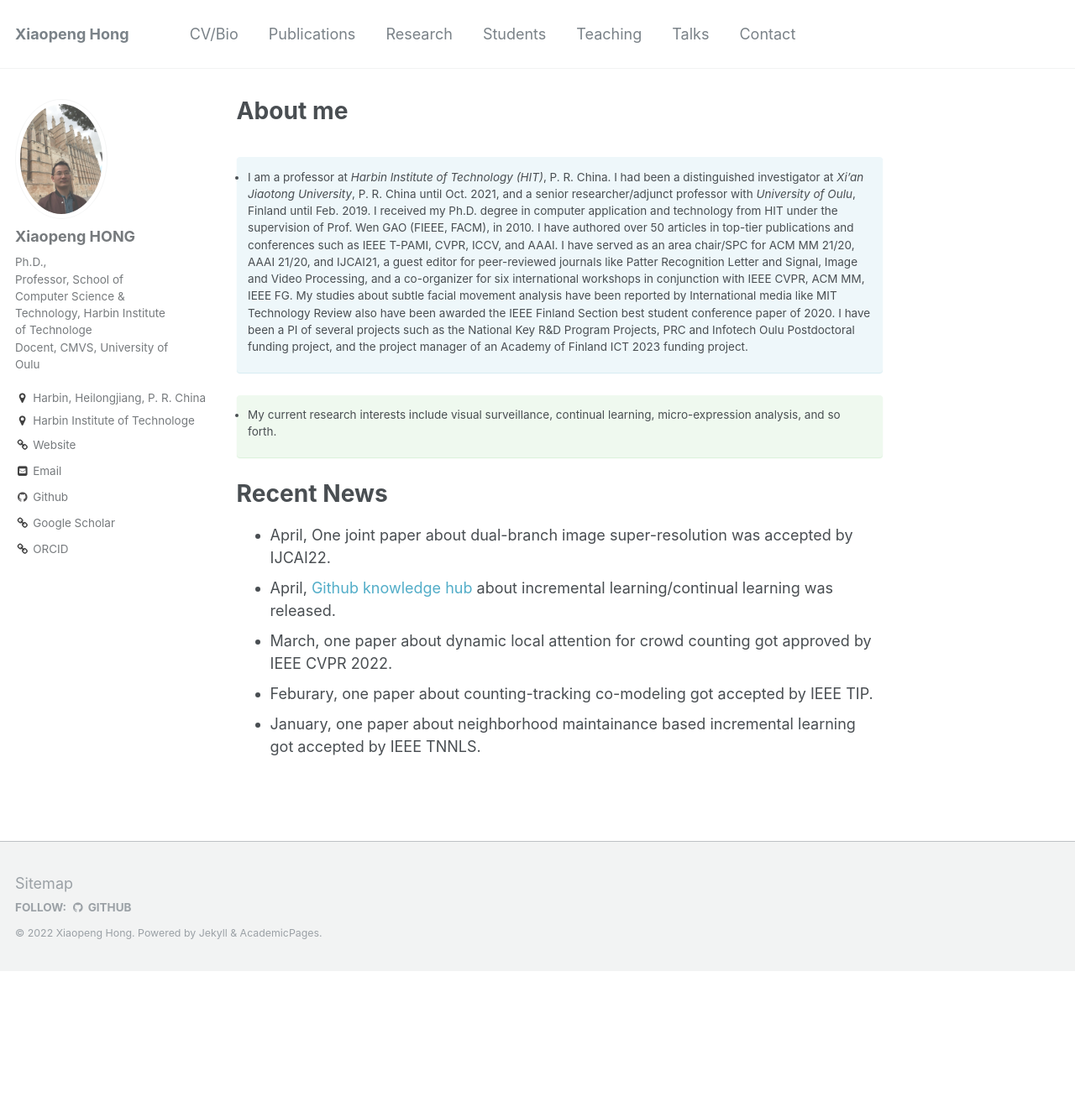
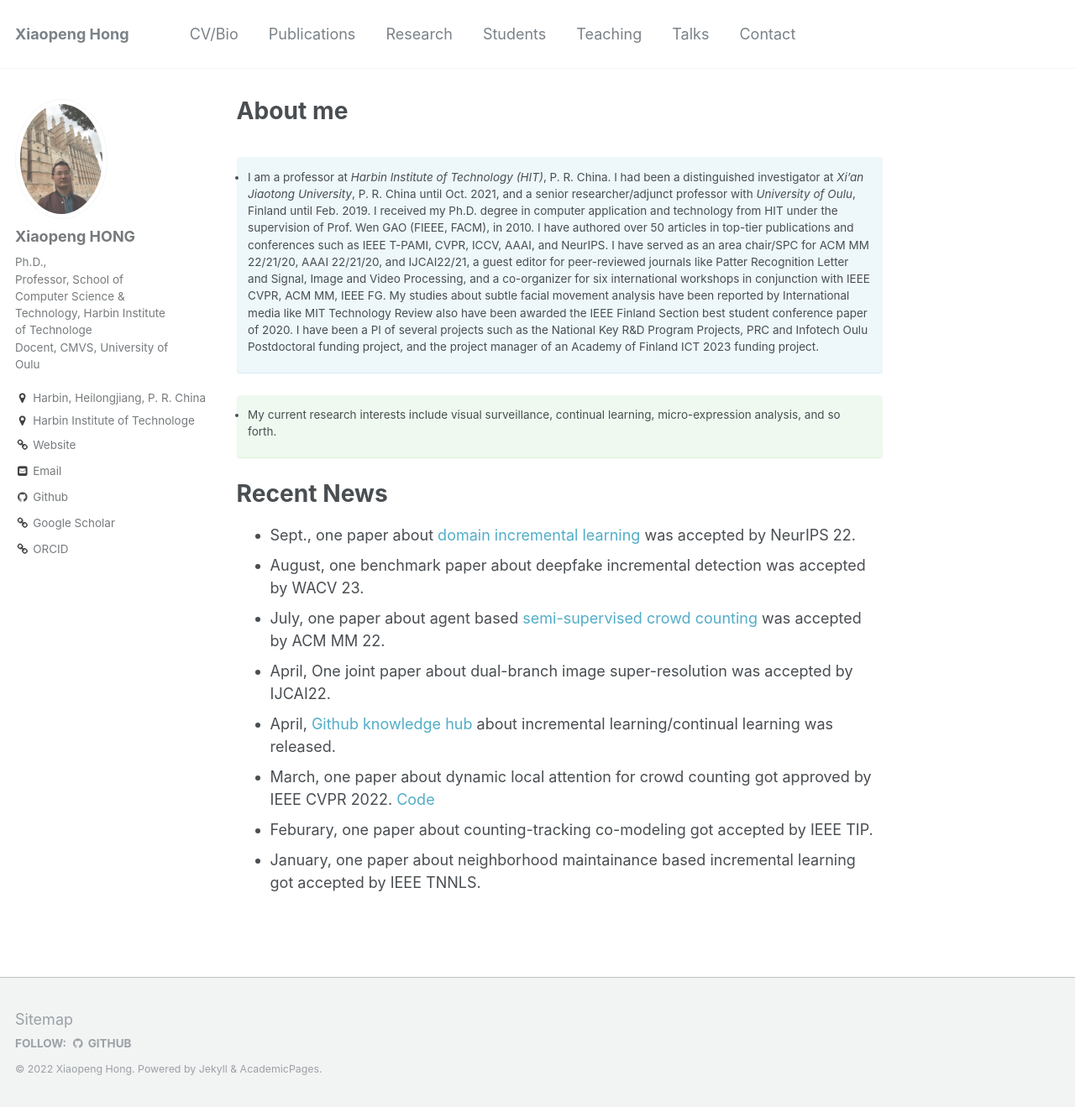
Before and after one commit to xiaopenghong/xiaopenghong.github.io, a Jekyll site: the page built from _pages/about.md, in a window 1280 px wide and 1319 px high. Shown: the whole window at 84% size. Built offline with Jekyll 4.4.1, drawn with Linux system fonts in a browser that asks for light colours.

Commit message:
Update about.md

```diff
--- a/_pages/about.md
+++ b/_pages/about.md
@@ -8,14 +8,17 @@ redirect_from:
   - /about.html
 ---
 
-* I am a professor at <i>Harbin Institute of Technology (HIT)</i>, P. R. China. I had been a distinguished investigator at <i>Xi'an Jiaotong University</i>, P. R. China until Oct. 2021, and a senior researcher/adjunct professor with <i>University of Oulu</i>, Finland until Feb. 2019. I received my Ph.D. degree in computer application and technology from HIT under the supervision of Prof. Wen GAO (FIEEE, FACM), in 2010. I have authored over 50 articles in top-tier publications and conferences such as IEEE T-PAMI, CVPR, ICCV, and AAAI. I have served as an area chair/SPC for ACM MM 21/20, AAAI 21/20, and IJCAI21, a guest editor for peer-reviewed journals like Patter Recognition Letter and Signal, Image and Video Processing, and a co-organizer for six international workshops in conjunction with IEEE CVPR, ACM MM, IEEE FG. My studies about subtle facial movement analysis have been reported by International media like MIT Technology Review also have been awarded the IEEE Finland Section best student conference paper of 2020. I have been a PI of several projects such as the National Key R&D Program Projects, PRC and Infotech Oulu Postdoctoral funding project, and the project manager of an Academy of Finland ICT 2023 funding project.
+* I am a professor at <i>Harbin Institute of Technology (HIT)</i>, P. R. China. I had been a distinguished investigator at <i>Xi'an Jiaotong University</i>, P. R. China until Oct. 2021, and a senior researcher/adjunct professor with <i>University of Oulu</i>, Finland until Feb. 2019. I received my Ph.D. degree in computer application and technology from HIT under the supervision of Prof. Wen GAO (FIEEE, FACM), in 2010. I have authored over 50 articles in top-tier publications and conferences such as IEEE T-PAMI, CVPR, ICCV, AAAI, and NeurIPS. I have served as an area chair/SPC for ACM MM 22/21/20, AAAI 22/21/20, and IJCAI22/21, a guest editor for peer-reviewed journals like Patter Recognition Letter and Signal, Image and Video Processing, and a co-organizer for six international workshops in conjunction with IEEE CVPR, ACM MM, IEEE FG. My studies about subtle facial movement analysis have been reported by International media like MIT Technology Review also have been awarded the IEEE Finland Section best student conference paper of 2020. I have been a PI of several projects such as the National Key R&D Program Projects, PRC and Infotech Oulu Postdoctoral funding project, and the project manager of an Academy of Finland ICT 2023 funding project.
 {: .notice--info}
 * My current research interests include visual surveillance, continual learning, micro-expression analysis, and so forth.
 {: .notice--success}
 
 # Recent News
+* Sept., one paper about [domain incremental learning](https://arxiv.org/abs/2207.12819) was accepted by NeurIPS 22.
+* August, one benchmark paper about deepfake incremental detection was accepted by WACV 23.
+* July, one paper about agent based [semi-supervised crowd counting](https://arxiv.org/abs/2209.02955) was accepted by ACM MM 22.
 * April, One joint paper about dual-branch image super-resolution was accepted by IJCAI22.
 * April, [Github knowledge hub](https://github.com/Vision-Intelligence-and-Robots-Group/Best-Incremental-Learning) about incremental learning/continual learning was released.
-* March, one paper about dynamic local attention for crowd counting got approved by IEEE CVPR 2022.
+* March, one paper about dynamic local attention for crowd counting got approved by IEEE CVPR 2022. [Code](https://github.com/LoraLinH/Boosting-Crowd-Counting-via-Multifaceted-Attention)
 * Feburary, one paper about counting-tracking co-modeling got accepted by IEEE TIP.
 * January, one paper about neighborhood maintainance based incremental learning got accepted by IEEE TNNLS.
```
